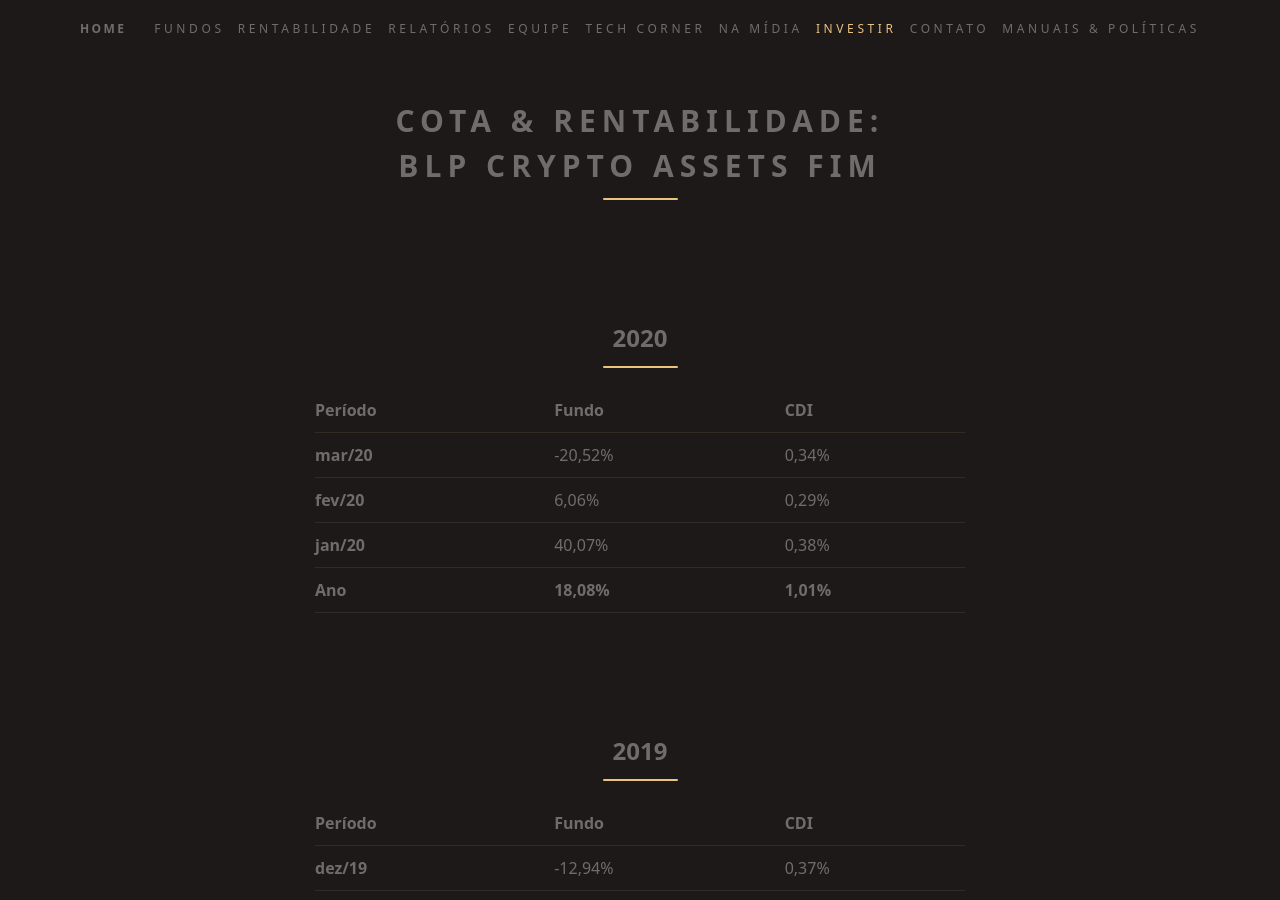
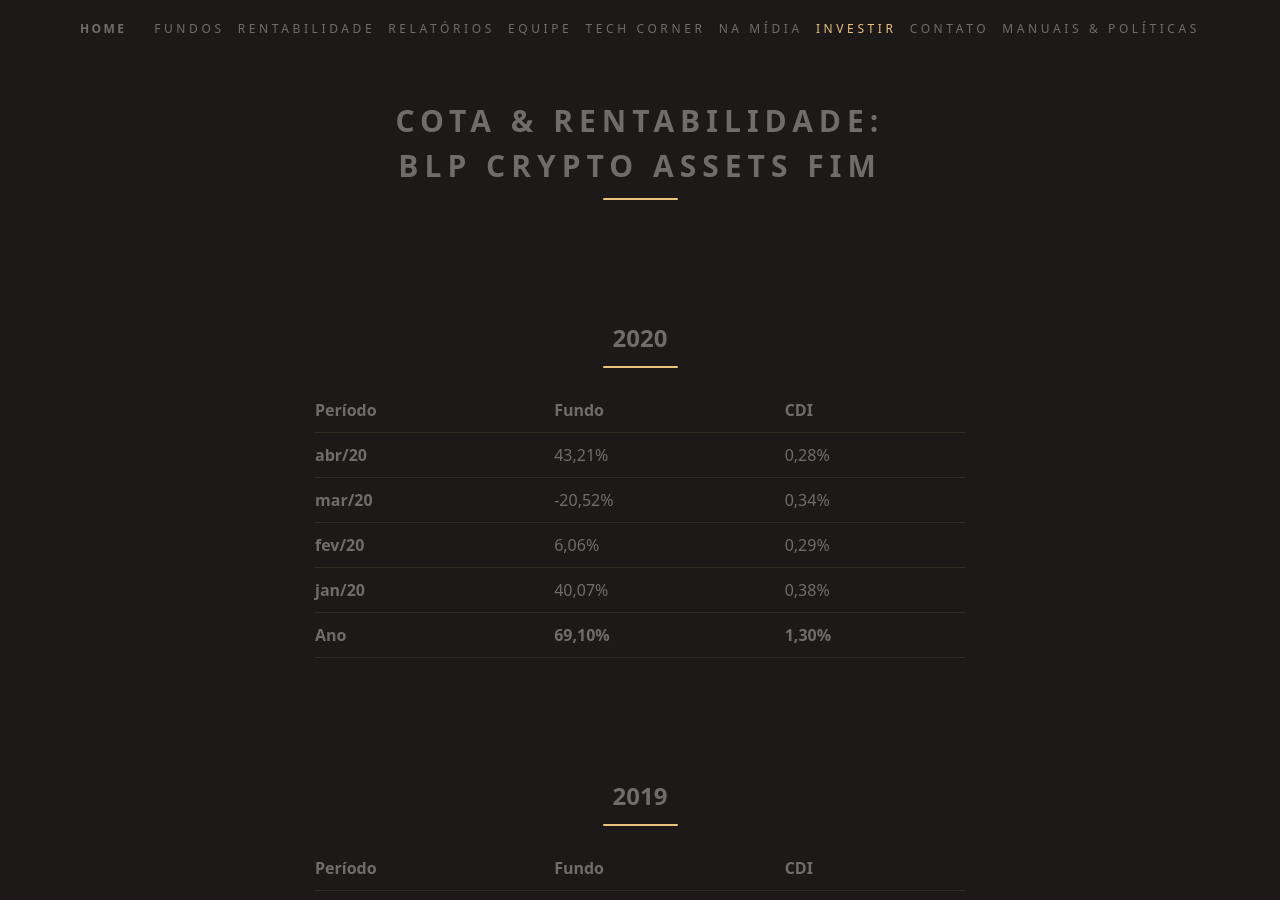
Before and after one commit to ateliedetemas/blpcrypto, a Jekyll site: the page built from _pages/rentabilidade/assets-fim.md, in a window 1280 px wide and 900 px high. Built offline with Jekyll 4.4.1, drawn with Linux system fonts in a browser that asks for light colours.

Commit message:
Update assets-fim.md

```diff
--- a/_pages/rentabilidade/assets-fim.md
+++ b/_pages/rentabilidade/assets-fim.md
@@ -8,10 +8,11 @@ permalink: "/rentabilidade/assets-fim/"
 
 Período | Fundo | CDI
 ---|---|---
+**abr/20** | 43,21% | 0,28%
 **mar/20** | -20,52% | 0,34%
 **fev/20** | 6,06% | 0,29%
 **jan/20** | 40,07% | 0,38%
-**Ano**  | **18,08%** | **1,01%**
+**Ano**  | **69,10%** | **1,30%**
 
 ## 2019
 
```
